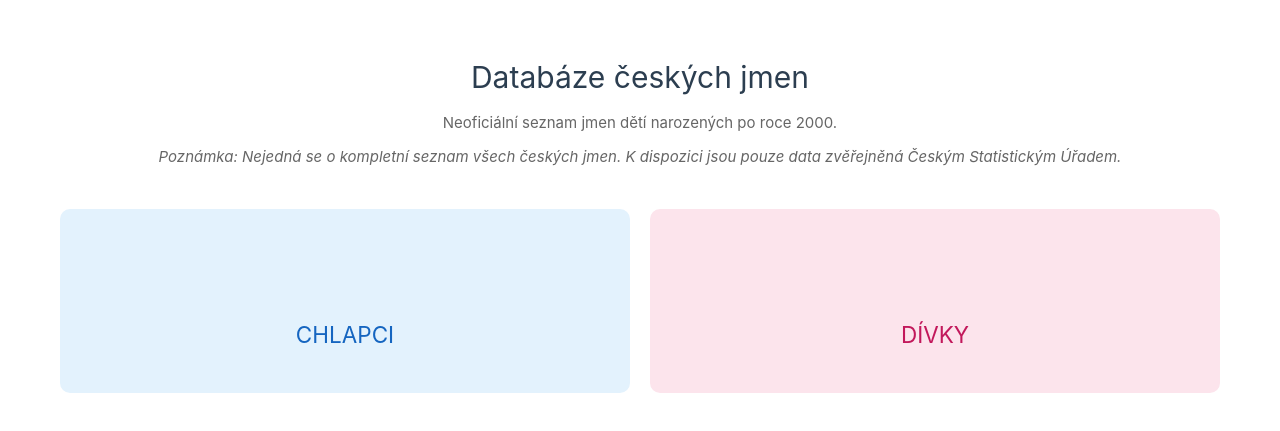
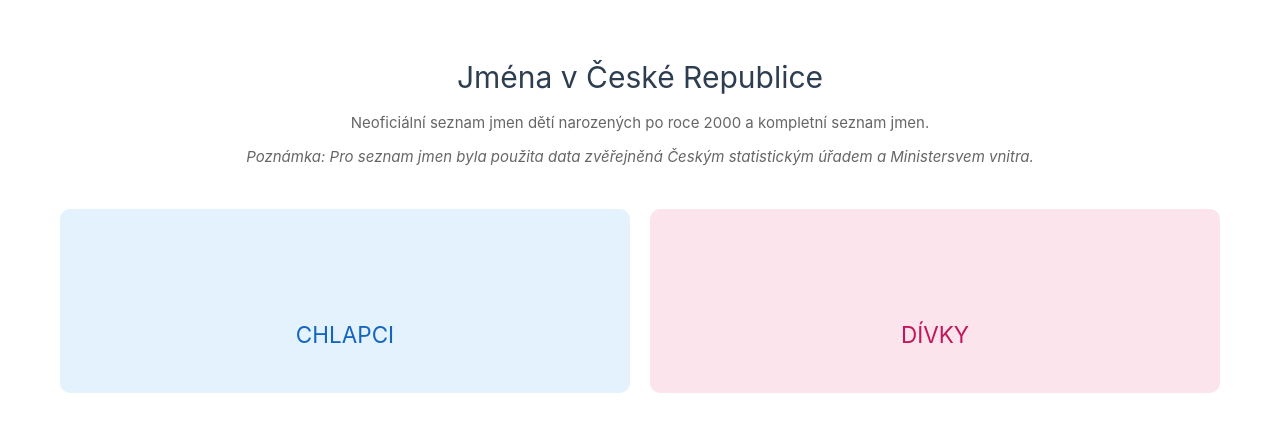
Before and after one commit to onexcz/czech-names, a Vue app: page / in a window 1280 px wide. Shown: the part 157-588 px from the top of the page. Built offline with nearby package versions, Linux system fonts and the light colour scheme; no server answers.

Commit message:
fix: info-text

```diff
--- a/src/App.vue
+++ b/src/App.vue
@@ -204,9 +204,9 @@ export default defineComponent({
 <template>
   <div class="app-container">
     <div class="info-section">
-      <h1>Databáze českých jmen</h1>
-      <p class="info-text">Neoficiální seznam jmen dětí narozených po roce 2000.</p>
-      <p class="info-text"><em>Poznámka: Nejedná se o kompletní seznam všech českých jmen. K dispozici jsou pouze data zvěřejněná Českým Statistickým Úřadem.</em></p>
+      <h1>Jména v České Republice</h1>
+      <p class="info-text">Neoficiální seznam jmen dětí narozených po roce 2000 a kompletní seznam jmen.</p>
+      <p class="info-text"><em>Poznámka: Pro seznam jmen byla použita data zvěřejněná Českým statistickým úřadem a Ministersvem vnitra.</em></p>
     </div>
 
     <div v-if="isLoading" class="loading">
```
